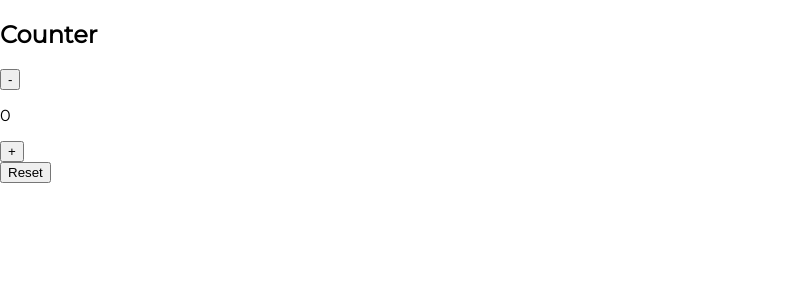
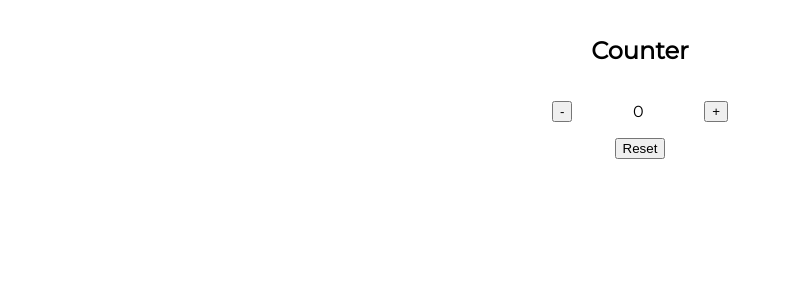
Before and after one commit to SarahAyuNanda/counter-app-ts, a React (Create React App) app: page / in a window 1280 px wide. Shown: the top 300 px of the page, without its empty margins (0-791 px from the left). Built offline with nearby package versions, Linux system fonts and the light colour scheme.

Commit message:
fix: add styling for main page

```diff
--- /dev/null
+++ b/src/pages/index.css
@@ -0,0 +1,19 @@
+.main-page {
+  display: flex;
+  padding: 1rem;
+  flex-direction: column;
+  align-items: center;
+}
+
+.main-content, .counter-result {
+  display: flex;
+  flex-direction: row;
+  margin: 1rem 0;
+}
+
+.counter-result {
+  margin: 0 1rem;
+  width: 100px;
+  justify-content: center;
+  align-items: center;
+}
--- a/src/pages/index.tsx
+++ b/src/pages/index.tsx
@@ -1,5 +1,6 @@
 import PrimaryButton from "../components/buttons/primary-button";
 import SecondaryButton from "../components/buttons/secondary-button";
+import './index.css';
 
 const App = () => {
   const onClickDecrement = () => console.log('decrement');
```
